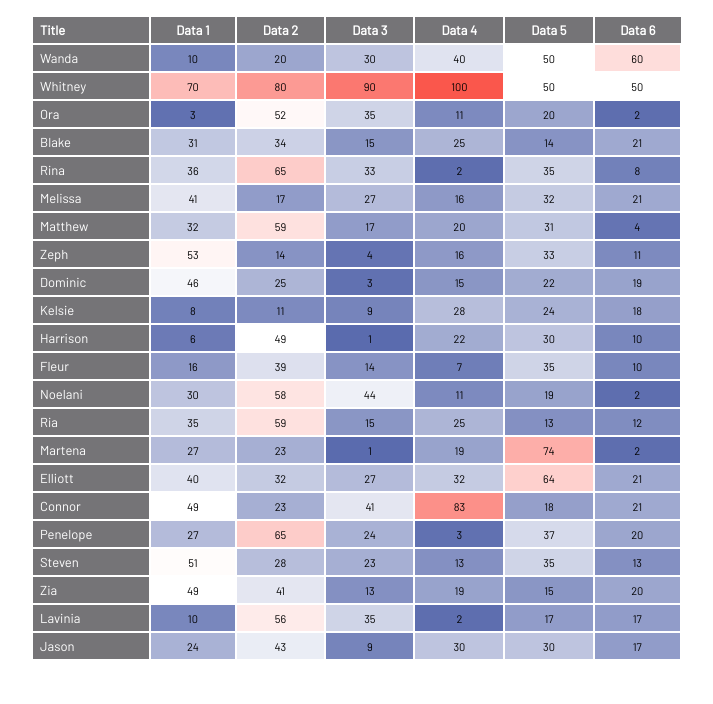
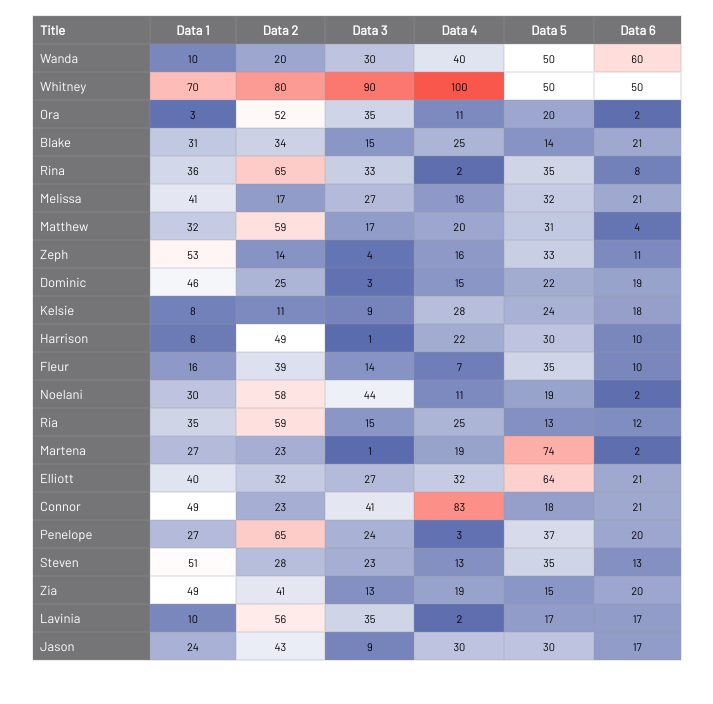
Before and after one commit to teddypender/Aeneas, a plain HTML site: page Senate/heatmapTable.html in a window 1280 px wide. Shown: the whole page, without its empty margins (283-996 px from the left). Drawn offline with nearby package versions, Linux system fonts and the light colour scheme.

Commit message:
Update heatmapTable.html

```diff
--- a/Senate/heatmapTable.html
+++ b/Senate/heatmapTable.html
@@ -83,7 +83,7 @@
       input,
       th,
       td {
-        border:  1px solid #fff; //0;
+        border:  1px solid rgba(150,150,150,.2); //0;
         outline: none;
         margin: 0;
         padding: 0;
@@ -128,18 +128,18 @@
 
       /* Tutorial CSS */
       .heat-map {
-        border: 1px solid #fff;
+        border: 1px solid rgba(150,150,150,.2);
         margin: 0 auto 20px auto;
         width: 650px;
       }
 
       .heat-map tr th {
         padding: 5px 7px;
-        border-right: 1px solid #fff;
-        border-bottom: 1px solid #fff;
-        border-top: 1px solid #fff;
-        border-left: 1px solid #fff;
-        text-shadow: none; //0 1px 0 #fff;
+        border-right: 1px solid rgba(150,150,150,.2);
+        border-bottom: 1px solid rgba(150,150,150,.2);
+        border-top: 1px solid rgba(150,150,150,.2);
+        border-left: 1px solid rgba(150,150,150,.2);
+        text-shadow: none; //0 1px 0 rgba(150,150,150,.2);
         font: bold 13px 'Barlow';
         text-transform: capitalize;
         color: #fff;
@@ -160,8 +160,8 @@
       .heat-map tr td {
         padding: 5px 7px;
         /*border-top: 1px solid #fff; border-right: 1px solid #fff; */
-        border-right: 1px solid #fff;
-        border-bottom: 1px solid #fff;
+        border-right: 1px solid rgba(150,150,150,.2);
+        border-bottom: 1px solid rgba(150,150,150,.2);
         text-align : center;
         color: #000;
         font-size: 11px;
@@ -177,13 +177,13 @@
         font-size: 13px;
         text-shadow: none; //0 1px 0 #fff;
         background: #757477;
-        border-top: 1px solid #fff;
-        border-bottom: 1px solid #fff;
-        border-right: 1px solid #fff;
+        border-top: 1px solid rgba(150,150,150,.2);
+        border-bottom: 1px solid rgba(150,150,150,.2);
+        border-right: 1px solid rgba(150,150,150,.2);
       }
 
       .heat-map tr.stats-row td.stats-title.last {
-        border-bottom: 1px solid #fff;
+        border-bottom: 1px solid rgba(150,150,150,.2);
       }
 
     </style>
```
